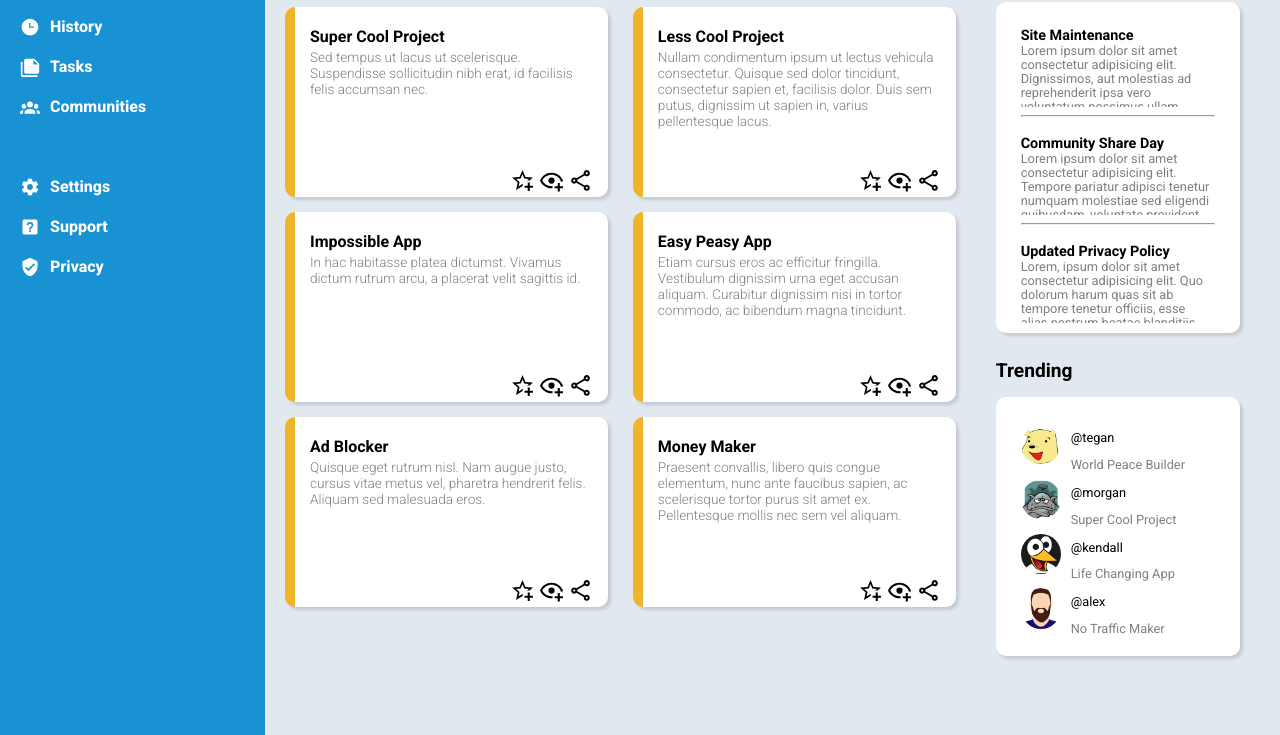
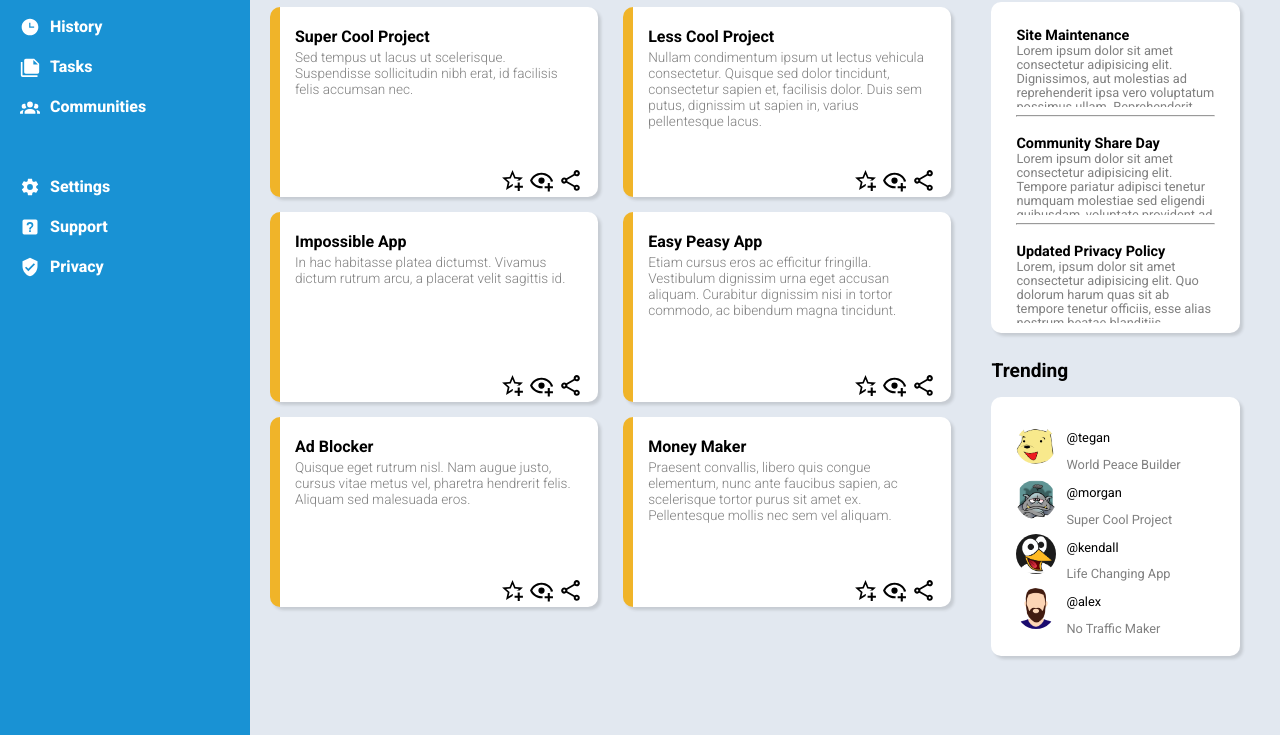
Before and after one commit to Shenkrad/odin-admin-dashboard, a plain HTML site: page index.html in a window 1280 px wide. Shown: the part 193-928 px from the top of the page. Drawn offline with Linux system fonts and the light colour scheme.

Commit message:
fix: limit sidebar grid size

```diff
--- a/style.css
+++ b/style.css
@@ -13,7 +13,7 @@ body {
 
 .container {
     display: grid;
-    grid-template-columns: 1fr 4fr;
+    grid-template-columns: minmax(200px,250px) 4fr;
     grid-template-rows: 1fr 5fr;
     height: 100vh;
 }
```
